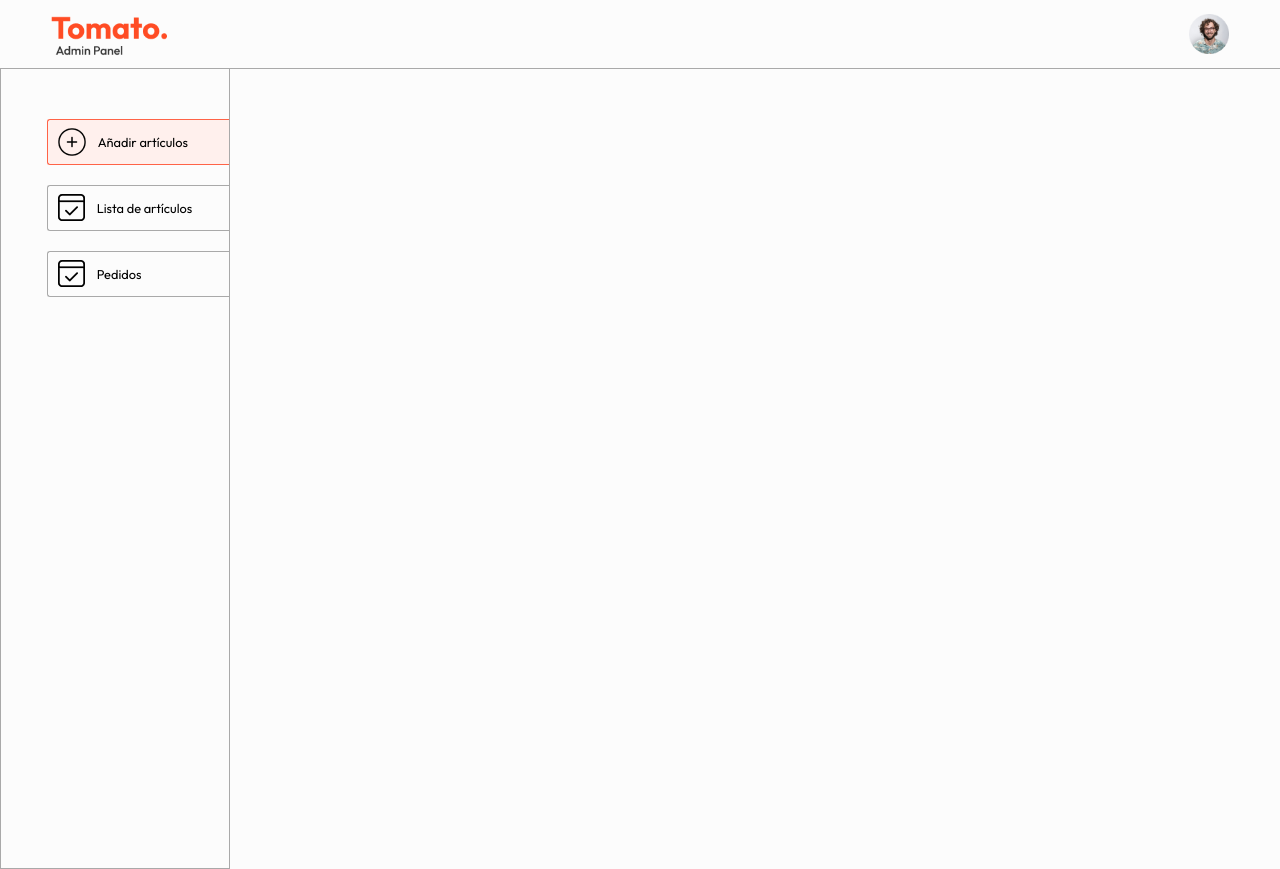
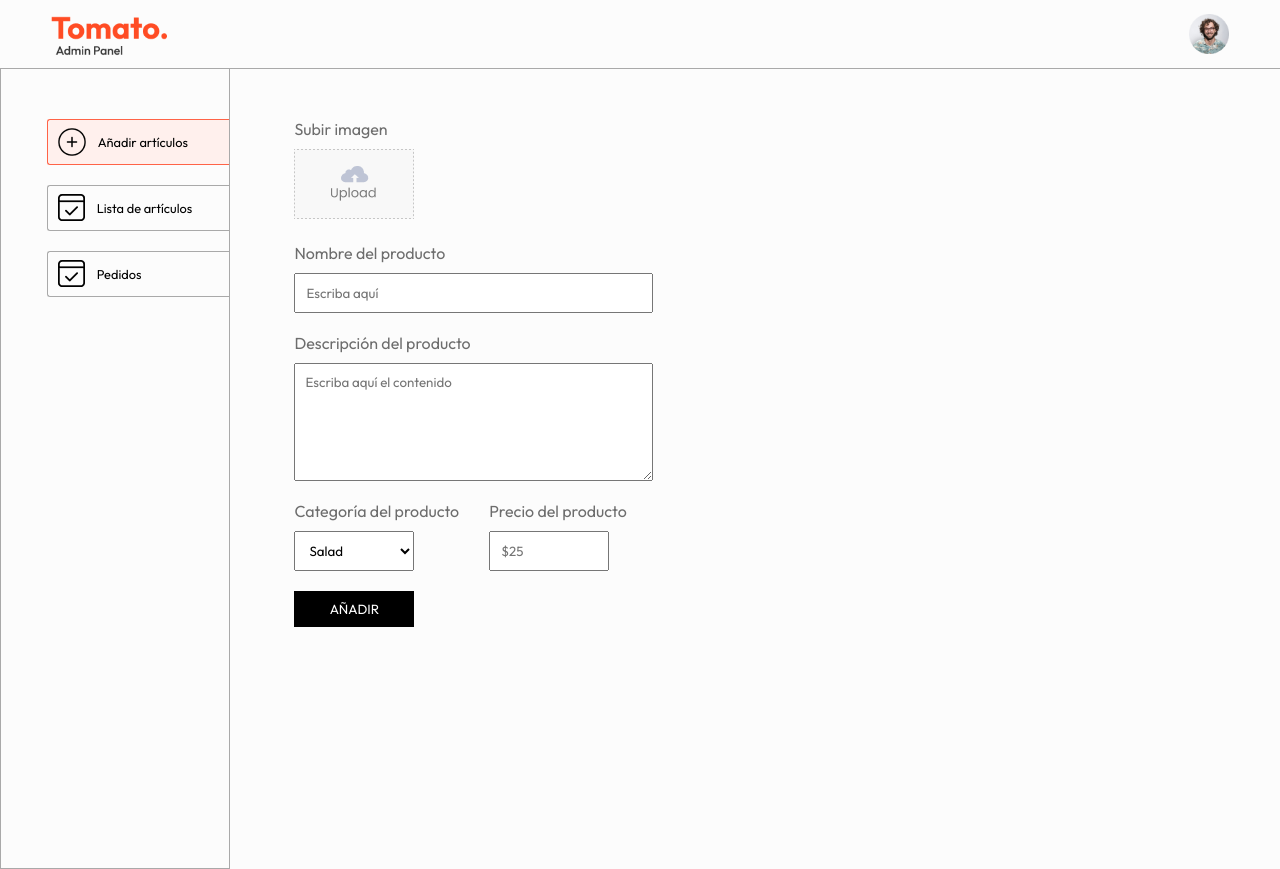
Before and after one commit to hectoraliagam/delivery-restaurant, a React (Vite) app in the folder admin/: page /add in a window 1280 px wide. Built offline with nearby package versions, Linux system fonts and the light colour scheme.

Commit message:
connected api Add: backend → admin panel

```diff
--- a/admin/src/index.css
+++ b/admin/src/index.css
@@ -26,3 +26,9 @@
 .app-content {
   display: flex;
 }
+
+.flex-col {
+  display: flex;
+  flex-direction: column;
+  gap: 10px;
+}
--- a/admin/src/pages/Add/Add.css
+++ b/admin/src/pages/Add/Add.css
@@ -0,0 +1,43 @@
+.add {
+  width: 70%;
+  margin-left: max(5vw, 25px);
+  margin-top: 50px;
+  color: #6d6d6d;
+  font-size: 16px;
+}
+
+.add form {
+  gap: 20px;
+}
+
+.add-img-upload label, .add-img-upload img {
+  width: 120px;
+  cursor: pointer;
+}
+
+.add-product-name, .add-product-description {
+  width: max(40%, 280px);
+}
+
+.add-product-name input, .add-product-description textarea {
+  padding: 10px;
+}
+
+.add-category-price {
+  display: flex;
+  gap: 30px;
+}
+
+.add-category-price select, .add-category-price input {
+  max-width: 120px;
+  padding: 10px;
+}
+
+.add-btn {
+  max-width: 120px;
+  border: none;
+  padding: 10px;
+  background-color: black;
+  color: white;
+  cursor: pointer;
+}
--- a/admin/src/pages/Add/Add.jsx
+++ b/admin/src/pages/Add/Add.jsx
@@ -1,10 +1,91 @@
-import React from 'react'
+import React, { useState } from 'react'
 import './Add.css'
+import { assets, url } from '../../assets/assets'
+import axios from 'axios'
 
 const Add = () => {
+
+    const [image, setImage] = useState(false);
+    const [data, setData] = useState({
+      name: "",
+      description: "",
+      price: "",
+      category: "Salad"
+    });
+
+    const onChangeHandler = (event) => {
+      const name = event.target.name;
+      const value = event.target.value;
+      setData(data => ({ ...data, [name]: value }))
+    }
+
+    const onSubmitHandler = async (event) => {
+      event.preventDefault();
+
+      const formData = new FormData();
+      formData.append("name", data.name);
+      formData.append("description", data.description);
+      formData.append("price", Number(data.price));
+      formData.append("category", data.category);
+      formData.append("image", image);
+
+      const response = await axios.post(`${url}/api/food/add`, formData);
+      if (response.data.success) {
+        setData({
+          name: "",
+          description: "",
+          price: "",
+          category: "Salad"
+        });
+        setImage(false);
+      }
+    }
+
   return (
-    <div>
+    <div className='add'>
+      <form className='flex-col' onSubmit={onSubmitHandler}>
 
+        <div className="add-img-upload flex-col">
+          <p>Subir imagen</p>
+          <label htmlFor="image">
+            <img src={image?URL.createObjectURL(image):assets.upload_area} alt="" />
+          </label>
+          <input onChange={(e)=>setImage(e.target.files[0])} type="file" id='image' hidden required />
+        </div>
+
+        <div className="add-product-name flex-col">
+          <p>Nombre del producto</p>
+          <input onChange={onChangeHandler} value={data.name} type="text" name='name' placeholder='Escriba aquí' />
+        </div>
+
+        <div className="add-product-description flex-col">
+          <p>Descripción del producto</p>
+          <textarea onChange={onChangeHandler} value={data.description} name="description" rows='6' placeholder='Escriba aquí el contenido' required></textarea>
+        </div>
+
+        <div className="add-category-price">
+          <div className="add-category flex-col">
+            <p>Categoría del producto</p>
+            <select onChange={onChangeHandler} name="category">
+              <option value="Salad">Salad</option>
+              <option value="Rolls">Rolls</option>
+              <option value="Deserts">Deserts</option>
+              <option value="Sandwich">Sandwich</option>
+              <option value="Cake">Cake</option>
+              <option value="Pure Veg">Pure Veg</option>
+              <option value="Pasta">Pasta</option>
+              <option value="Noodles">Noodles</option>
+            </select>
+          </div>
+          <div className="add-price flex-col">
+            <p>Precio del producto</p>
+            <input onChange={onChangeHandler} value={data.price} type="Number" name='price' placeholder='$25' />
+          </div>
+        </div>
+
+        <button type='submit' className='add-btn'>AÑADIR</button>
+
+      </form>
     </div>
   )
 }
```
